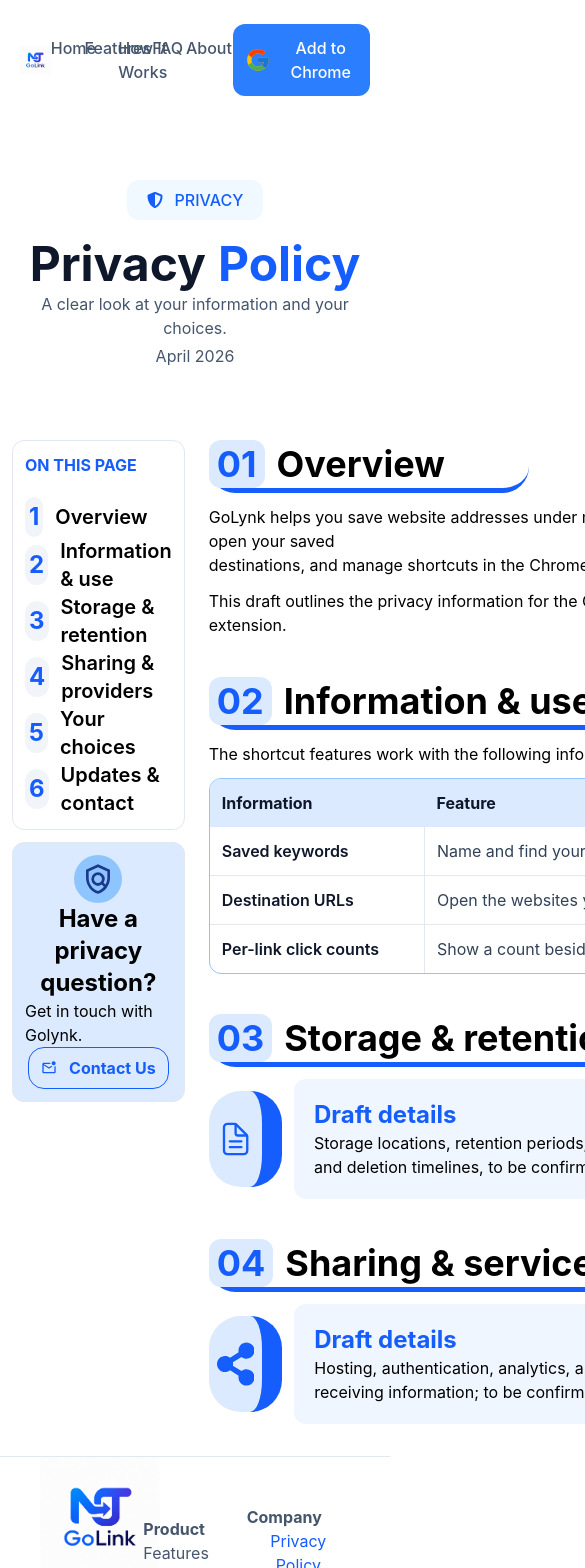
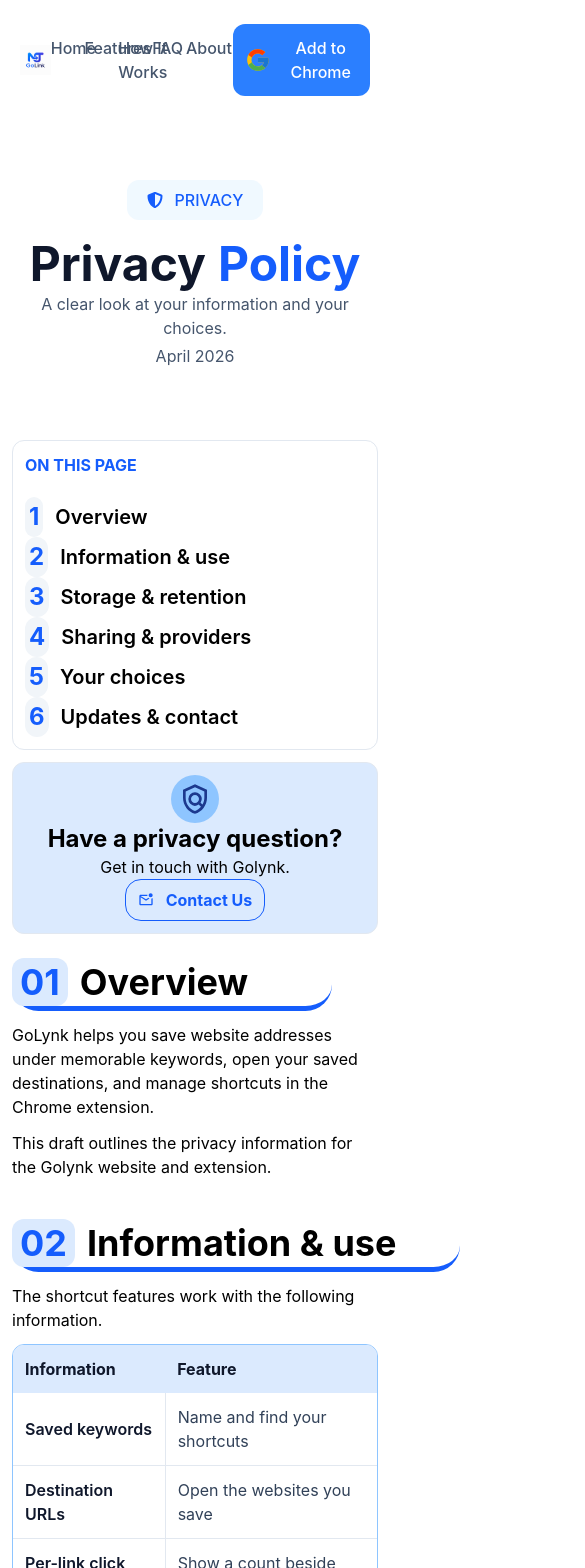
Before and after one commit to ngocthangn1994/golinkproject, a React (Vite) app in the folder frontend/: page /privacypolicy in a window 390 px wide. Shown: the top 1568 px of the page, 585 px wide, since content can reach past the window. Built offline with nearby package versions, Linux system fonts and the light colour scheme.

Commit message:
update footer

```diff
--- a/frontend/src/pages/About/About.tsx
+++ b/frontend/src/pages/About/About.tsx
@@ -1,6 +1,7 @@
 import Header from "../../components/layout/Header";
 import HeroSection from "./components/Herosection";
 import Information from "./components/Information";
+import Footer from "../../components/layout/Footer";
 function About() {
   return (
     <>
@@ -8,6 +9,7 @@ function About() {
         <Header />
         <HeroSection />
         <Information />
+        <Footer />
       </div>
     </>
   );
--- a/frontend/src/pages/Privacy/PrivacyPage.tsx
+++ b/frontend/src/pages/Privacy/PrivacyPage.tsx
@@ -12,7 +12,7 @@ const PrivacyPage = () => {
       <div className="space-y-5">
         <Header />
         <HeroSection />
-        <div className="grid grid-cols-[0.2fr_0.8fr]">
+        <div className="md:grid grid-cols-[0.2fr_0.8fr]">
           <div className="p-3">
             <SideBar />
           </div>
```
